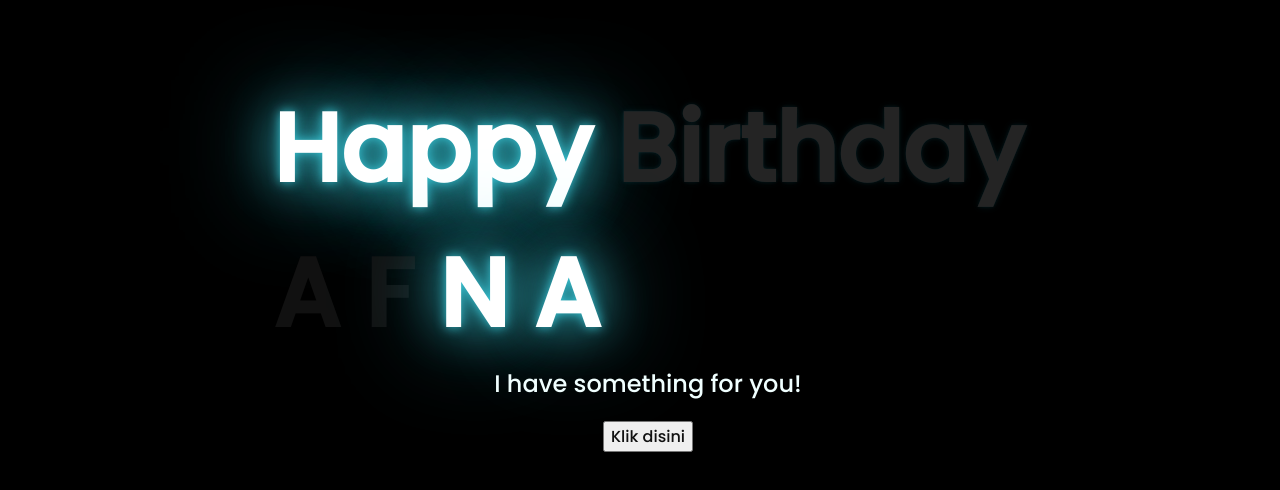
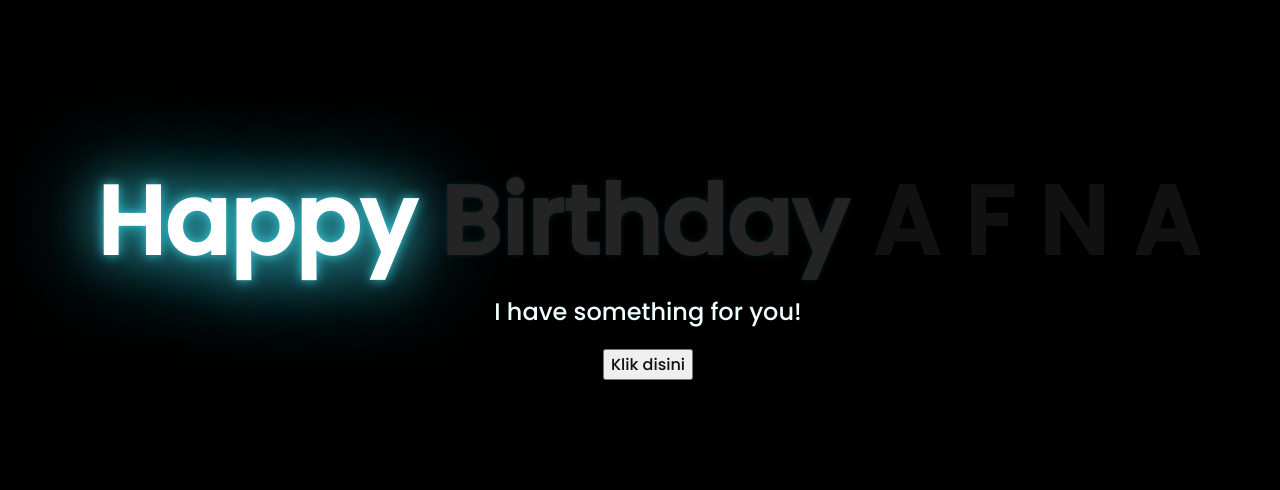
Before and after one commit to f1qxzz/for-you, a plain HTML site: page index.html in a window 1280 px wide. Shown: the part 144-634 px from the top of the page. Drawn offline with Linux system fonts and the light colour scheme.

Commit message:
index.html

```diff
--- a/index.html
+++ b/index.html
@@ -13,9 +13,7 @@
     <!-- silahkan menambah kata sesuai keinginan dengan <span>text...</span -->
         <span>Happy</span>
         <span>Birthday</span>
-        <br>
-        <span>A</span>
-        <span>F</span>
+        <span>A F</span>
         <span>N A</span>
     </div>
     <div class="description">
```
